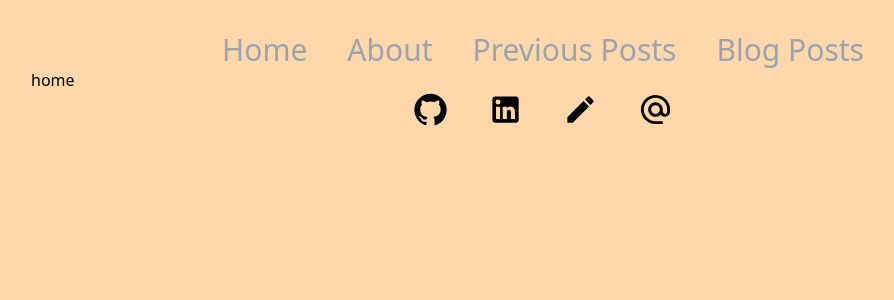
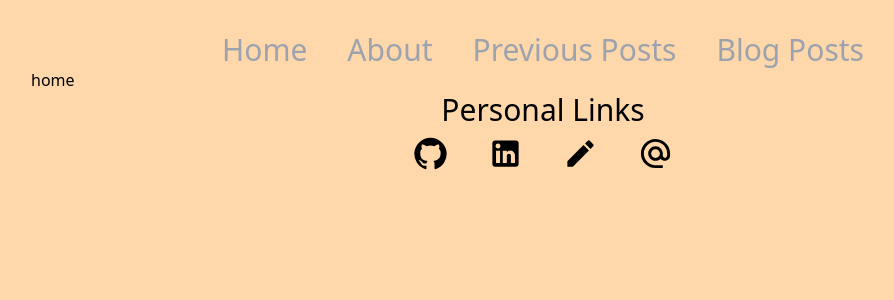
Before and after one commit to koremp/koremp.blog, a Next.js app: page / in a window 1280 px wide. Shown: the top 300 px of the page, without its empty margins (97-991 px from the left). Built offline with nearby package versions, Linux system fonts and the light colour scheme.

Commit message:
style: add text to footer

```diff
--- a/src/app/components/footer.tsx
+++ b/src/app/components/footer.tsx
@@ -3,7 +3,9 @@ import { AlternateEmail, Edit, GitHub, LinkedIn } from '@mui/icons-material';
 
 export default function Footer() {
   return (
-    <footer className='flex flex-row items-center justify-center w-full gap-10'>
+    <footer className='flex flex-col items-center justify-center w-full gap-2'>
+      <div className='text-3xl'>Personal Links</div>
+      <div className='flex flex-row items-center justify-center w-full gap-10'>
       {
         linkItems.map(({ href, children }: LinkItem) => {
           return (
@@ -13,6 +15,7 @@ export default function Footer() {
           )
         })
       }
+      </div>
     </footer>
   )
 }
```
